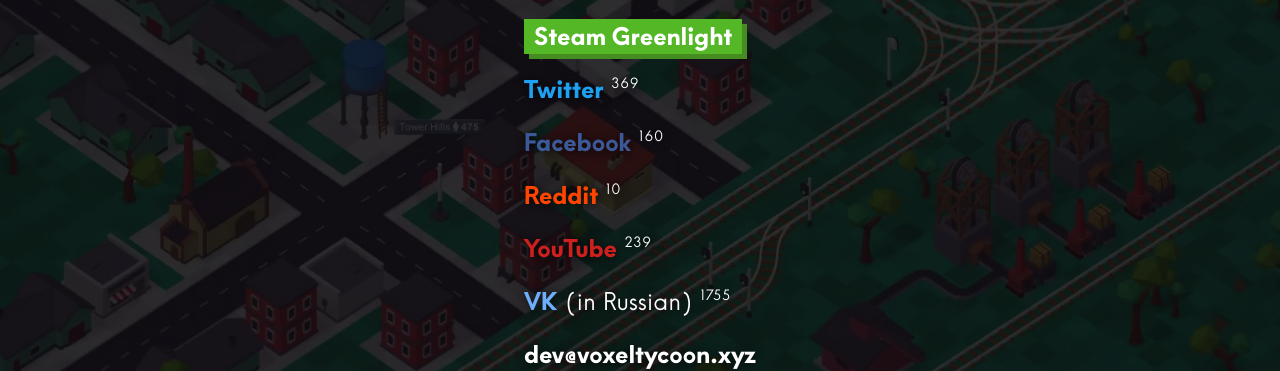
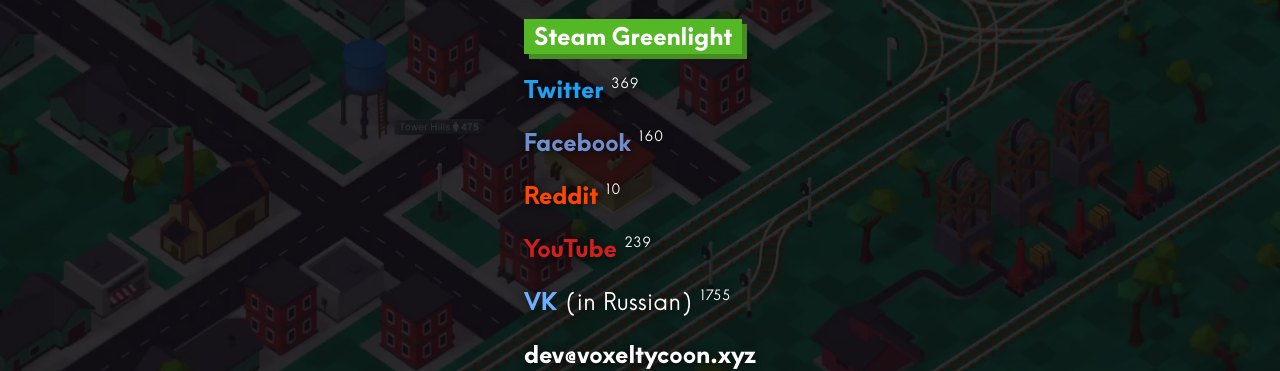
Before and after one commit to andrewpey/vtland, a Jekyll site: the page built from contacts.md, in a window 1280 px wide. Shown: the part 266-637 px from the top of the page. Built offline with Jekyll 4.4.1, drawn with Linux system fonts in a browser that asks for light colours; nearby versions of some CDN libraries.

Commit message:
Update style.css

```diff
--- a/css/style.css
+++ b/css/style.css
@@ -107,7 +107,7 @@
 }
 
 a.facebook {
-    color: #3b5998;;
+    color: #6f8ed0;
 }
 
 a.vk {
```
